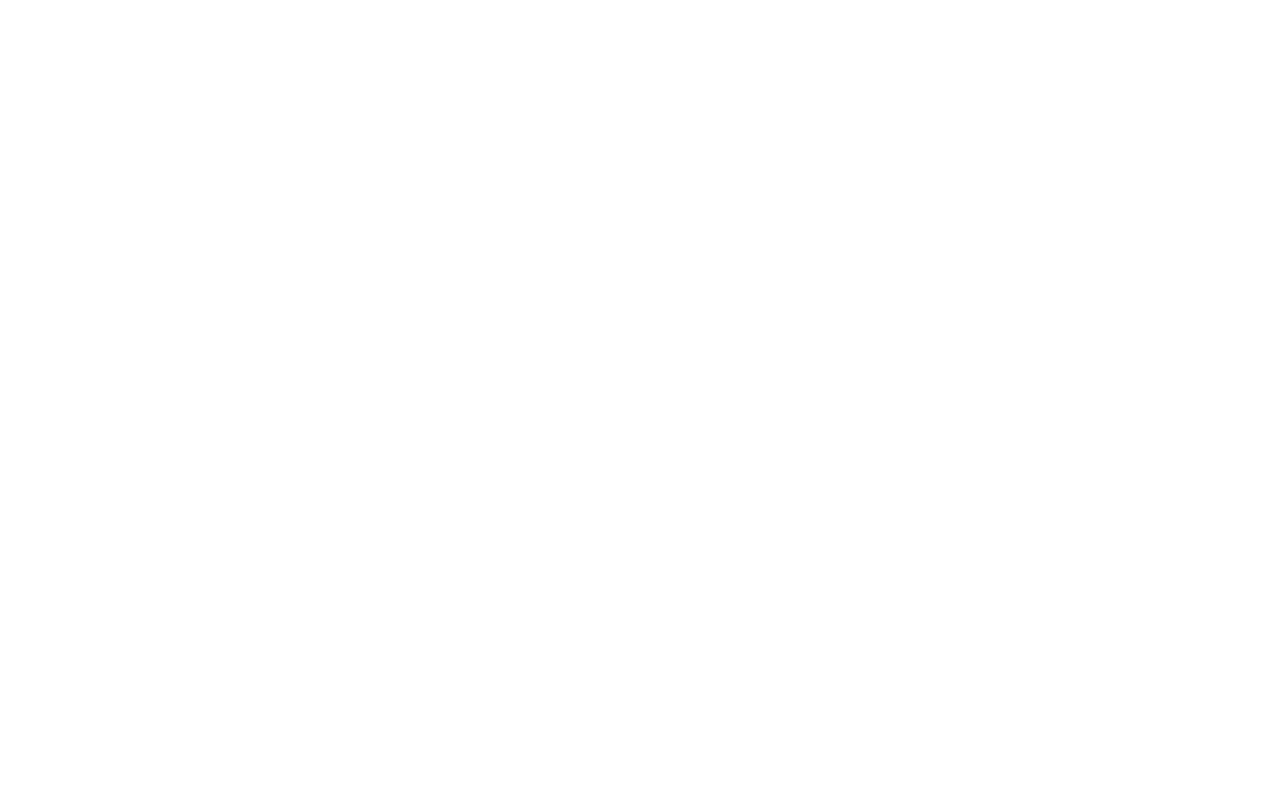
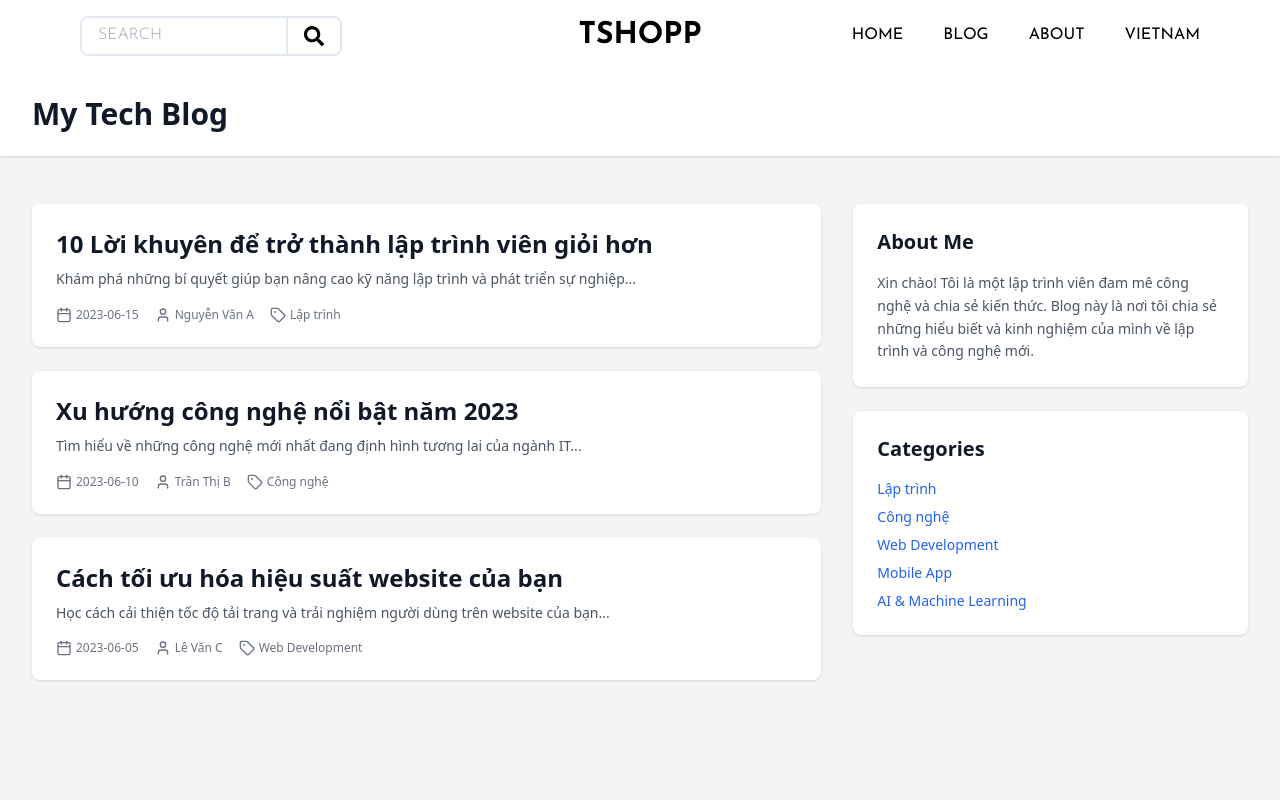
Before and after one commit to vantu522/frontend_myblog, a React (Vite) app: page /blog-me in a window 1280 px wide. Before the commit this address had no page. Shown: the top 800 px of the page. Built offline with nearby package versions, Linux system fonts and the light colour scheme.

Commit message:
page blog

```diff
--- a/package.json
+++ b/package.json
@@ -12,6 +12,7 @@
   "dependencies": {
     "@reduxjs/toolkit": "^2.5.1",
     "axios": "^1.7.9",
+    "dotenv": "^16.4.7",
     "i18next": "^24.2.2",
     "i18next-browser-languagedetector": "^8.0.3",
     "lucide": "^0.475.0",
--- a/src/App.tsx
+++ b/src/App.tsx
@@ -10,7 +10,7 @@
 const App = () => {
   return (
     <BrowserRouter>
-      <AppRoutes />
+      <AppRoutes  />
     </BrowserRouter>
   )
 }
--- a/src/components/Header/header.tsx
+++ b/src/components/Header/header.tsx
@@ -49,21 +49,21 @@
             <ul className="flex gap-10 uppercase font-medium">
               <li>
                 <Link to="/" className="hover:text-blue-600 transition duration-300">
-                  Trang chủ
+                  Home
                 </Link>
               </li>
               <li>
-                <Link to="/product" className="hover:text-blue-600 transition duration-300">
+                <Link to="/blog-me" className="hover:text-blue-600 transition duration-300">
                   Blog
                 </Link>
               </li>
               <li>
                 <Link to="/about" className="hover:text-blue-600 transition duration-300">
-                  Liên hệ
+                  About
                 </Link>
               </li>
               <li>
-                  Tiếng Anh
+                  Vietnam
               </li>
             </ul>
           </nav>
--- a/src/main.tsx
+++ b/src/main.tsx
@@ -6,6 +6,6 @@
 
 createRoot(document.getElementById('root')!).render(
   <StrictMode>
-    <App />
+    <App  />
   </StrictMode>,
 )
--- /dev/null
+++ b/src/pages/user/About.tsx
@@ -0,0 +1,56 @@
+
+
+const About = () => {
+    return (
+      <div className="min-h-screen bg-gray-100 py-12 px-4 sm:px-6 lg:px-8">
+        <div className="max-w-3xl mx-auto">
+          <div className="bg-white shadow-xl rounded-lg overflow-hidden">
+            <div className="bg-blue-500 h-32 sm:h-48"></div>
+            <div className="px-4 sm:px-6 -mt-8">
+              <div className="bg-white p-6 rounded-lg shadow-lg">
+                <div className="sm:flex sm:items-center sm:justify-between">
+                  <div className="sm:flex sm:space-x-5">
+                    <div className="flex-shrink-0">
+                      <div className="mx-auto h-20 w-20 rounded-full bg-gray-300 border-4 border-white flex items-center justify-center text-2xl font-bold text-gray-500">
+                        JD
+                      </div>
+                    </div>
+                    <div className="mt-4 text-center sm:mt-0 sm:pt-1 sm:text-left">
+                      <p className="text-xl font-bold text-gray-900 sm:text-2xl">Duong Van Tu</p>
+                      <p className="text-sm font-medium text-gray-600">Web Developer</p>
+                    </div>
+                  </div>
+                </div>
+                <div className="mt-6 text-gray-700 text-sm">
+                  <p>
+                    Welcome to my about page! I'm a passionate web developer with experience in building modern,
+                    responsive web applications. I love working with React, Next.js, and Tailwind CSS to create beautiful
+                    and functional user interfaces.
+                  </p>
+                  <p className="mt-4">
+                    When I'm not coding, you can find me exploring new technologies, contributing to open-source projects,
+                    or enjoying a good cup of coffee while reading tech blogs.
+                  </p>
+                </div>
+                <div className="mt-6">
+                  <h2 className="text-lg font-semibold text-gray-900">Skills</h2>
+                  <div className="mt-2 flex flex-wrap gap-2">
+                    {["React", "Spring boot", "TypeScript", "Tailwind CSS", "Node.js"].map((skill) => (
+                      <span
+                        key={skill}
+                        className="inline-flex items-center px-3 py-0.5 rounded-full text-sm font-medium bg-blue-100 text-blue-800"
+                      >
+                        {skill}
+                      </span>
+                    ))}
+                  </div>
+                </div>
+              </div>
+            </div>
+          </div>
+        </div>
+      </div>
+    )
+  }
+
+  export default About
--- /dev/null
+++ b/src/pages/user/Blog.tsx
@@ -0,0 +1,94 @@
+import { CalendarIcon, UserIcon, TagIcon } from "lucide-react"
+
+const BlogPage = () => {
+  const posts = [
+    {
+      title: "10 Lời khuyên để trở thành lập trình viên giỏi hơn",
+      excerpt: "Khám phá những bí quyết giúp bạn nâng cao kỹ năng lập trình và phát triển sự nghiệp...",
+      date: "2023-06-15",
+      author: "Nguyễn Văn A",
+      category: "Lập trình",
+    },
+    {
+      title: "Xu hướng công nghệ nổi bật năm 2023",
+      excerpt: "Tìm hiểu về những công nghệ mới nhất đang định hình tương lai của ngành IT...",
+      date: "2023-06-10",
+      author: "Trần Thị B",
+      category: "Công nghệ",
+    },
+    {
+      title: "Cách tối ưu hóa hiệu suất website của bạn",
+      excerpt: "Học cách cải thiện tốc độ tải trang và trải nghiệm người dùng trên website của bạn...",
+      date: "2023-06-05",
+      author: "Lê Văn C",
+      category: "Web Development",
+    },
+  ]
+
+  return (
+    <div className="min-h-screen bg-gray-100 font-sans">
+      <header className="bg-white shadow">
+        <div className="max-w-7xl mx-auto py-6 px-4 sm:px-6 lg:px-8">
+          <h1 className="text-3xl font-bold text-gray-900">My Tech Blog</h1>
+        </div>
+      </header>
+      <main className="max-w-7xl mx-auto py-6 sm:px-6 lg:px-8">
+        <div className="px-4 py-6 sm:px-0">
+          <div className="flex flex-col lg:flex-row gap-8">
+            <div className="lg:w-2/3">
+              {posts.map((post, index) => (
+                <article
+                  key={index}
+                  className="bg-white shadow rounded-lg mb-6 overflow-hidden transition duration-300 ease-in-out hover:shadow-lg"
+                >
+                  <div className="p-6">
+                    <h2 className="text-2xl font-semibold text-gray-900 mb-2 hover:text-blue-600 transition duration-300 ease-in-out">
+                      {post.title}
+                    </h2>
+                    <p className="text-gray-600 mb-4 text-sm leading-relaxed">{post.excerpt}</p>
+                    <div className="flex items-center text-xs text-gray-500">
+                      <CalendarIcon className="h-4 w-4 mr-1" />
+                      <time dateTime={post.date}>{post.date}</time>
+                      <UserIcon className="h-4 w-4 ml-4 mr-1" />
+                      <span>{post.author}</span>
+                      <TagIcon className="h-4 w-4 ml-4 mr-1" />
+                      <span>{post.category}</span>
+                    </div>
+                  </div>
+                </article>
+              ))}
+            </div>
+            <div className="lg:w-1/3">
+              <div className="bg-white shadow rounded-lg p-6 mb-6">
+                <h2 className="text-xl font-semibold text-gray-900 mb-4">About Me</h2>
+                <p className="text-gray-600 text-sm leading-relaxed">
+                  Xin chào! Tôi là một lập trình viên đam mê công nghệ và chia sẻ kiến thức. Blog này là nơi tôi chia sẻ
+                  những hiểu biết và kinh nghiệm của mình về lập trình và công nghệ mới.
+                </p>
+              </div>
+              <div className="bg-white shadow rounded-lg p-6">
+                <h2 className="text-xl font-semibold text-gray-900 mb-4">Categories</h2>
+                <ul className="space-y-2">
+                  {["Lập trình", "Công nghệ", "Web Development", "Mobile App", "AI & Machine Learning"].map(
+                    (category, index) => (
+                      <li key={index}>
+                        <a
+                          href="#"
+                          className="text-blue-600 hover:text-blue-800 text-sm transition duration-300 ease-in-out"
+                        >
+                          {category}
+                        </a>
+                      </li>
+                    ),
+                  )}
+                </ul>
+              </div>
+            </div>
+          </div>
+        </div>
+      </main>
+    </div>
+  )
+}
+
+export default BlogPage
--- a/src/pages/user/HomePage.tsx
+++ b/src/pages/user/HomePage.tsx
@@ -39,7 +39,7 @@
                 </div>
               </div>
               {/* Nội dung bài viết */}
-              <div className="py-5">
+              <div className="py-5 cursor-pointer">
                 <h1 className=" uppercase">
                   <b>PLAYING WITH PATTERNS</b>
                 </h1>
@@ -94,6 +94,7 @@
           <ImageSlider images={images}/>
 
       </div>
+
     </div>
   );
 };
```
Also changed, not shown: src/routes/publicRoutes.tsx (+7 -1 lines), 2 other files (tests, documents, lock files or other folders).
